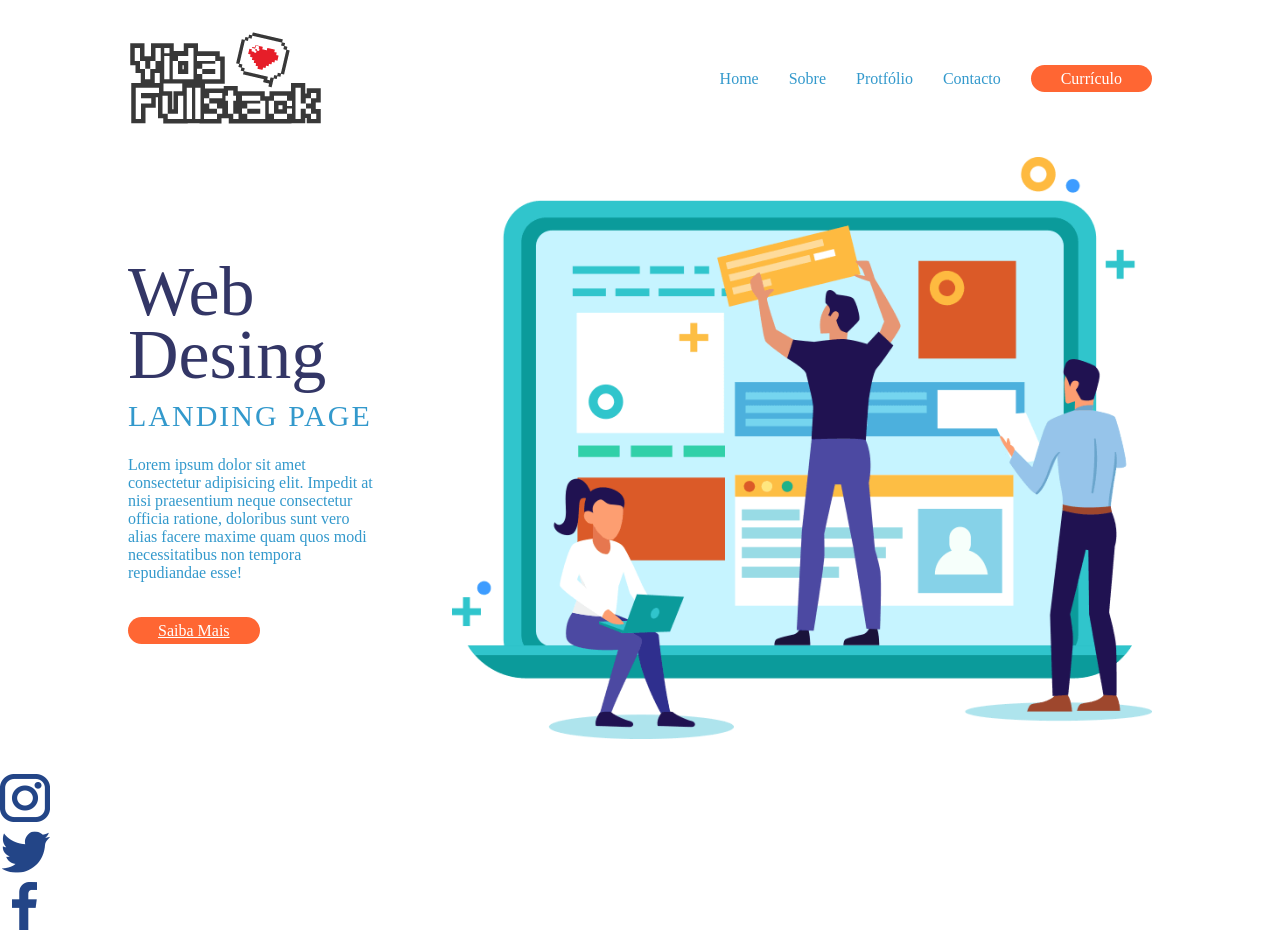
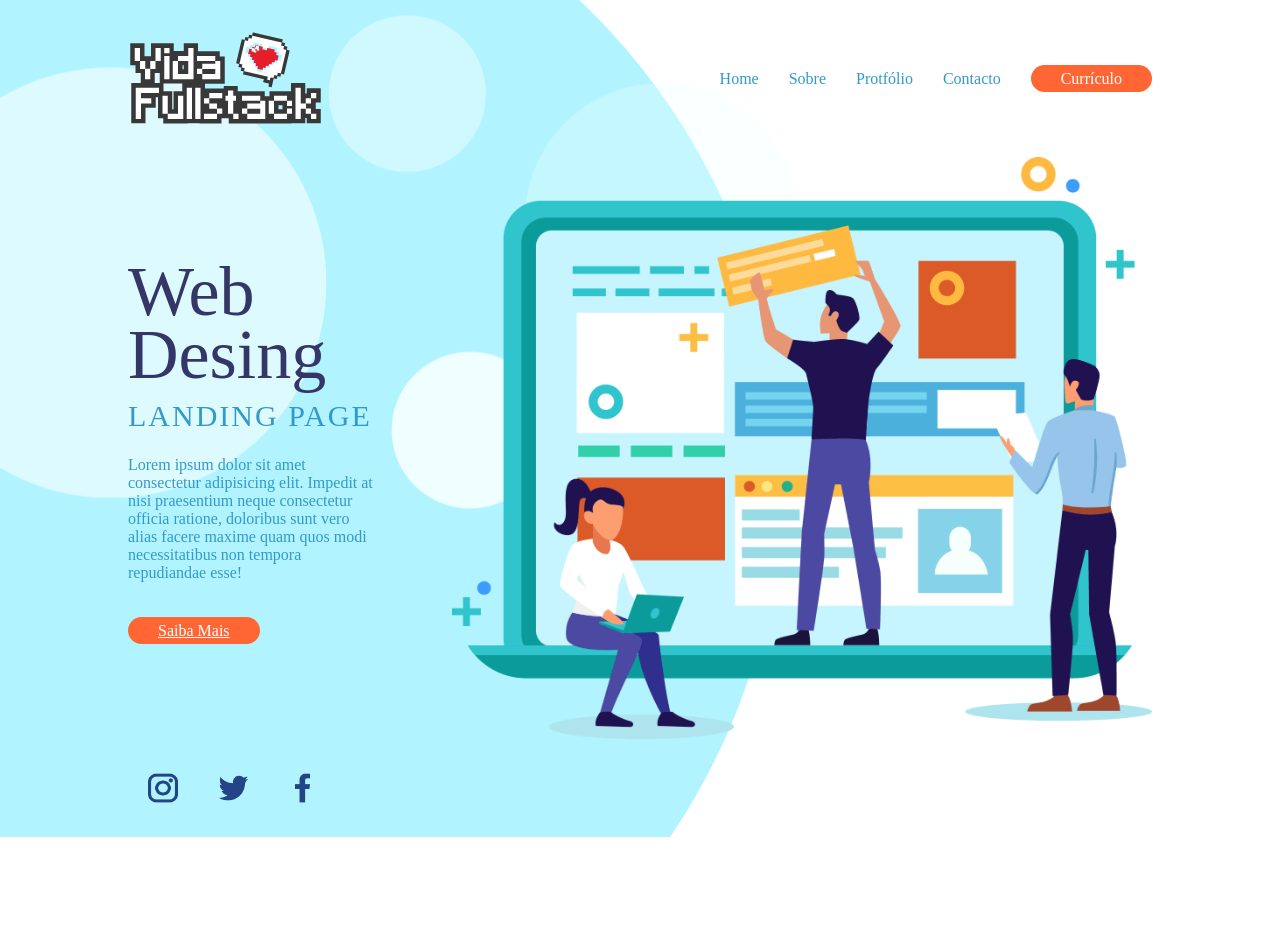
Before and after one commit to elispiano/Projeto, a plain HTML site: page index.html in a window 1280 px wide. After the commit the page ends 837 px from the top, so only its background shows below. Drawn offline with Linux system fonts and the light colour scheme.

Commit message:
Next pass

```diff
--- /dev/null
+++ b/assets/css/footer.css
@@ -0,0 +1,7 @@
+footer ul li{
+    margin: 0 20px 0;
+}
+
+footer ul li a img{
+    width: 30px;
+}
--- a/assets/css/header.css
+++ b/assets/css/header.css
@@ -5,7 +5,6 @@ header section{
 
 header nav ul{
     display: flex;
-    list-style: none;
     gap: 30px;
 }
 
--- a/assets/css/style.css
+++ b/assets/css/style.css
@@ -5,6 +5,7 @@
 @import url(header.css);
 @import url(buttons.css);
 @import url(main.css);
+@import url(footer.css);
 
 /* Reset Css */
 *{
@@ -15,13 +16,19 @@
     font-optical-sizing: auto;
     font-weight: 300;
     font-style: normal;
-
     box-sizing: border-box;
     font: inherit;
     vertical-align: baseline;
+    list-style: none;
 }
 
-.container {
+body{
+    background-image: url(../img/bolha-background.png);
+    background-repeat: no-repeat;
+    background-position: left center;
+    /* background-size: cover; */
+}
+.container{
     width: 1024px;
     margin: 30px auto;
     display: flex;
--- a/index.html
+++ b/index.html
@@ -45,8 +45,8 @@
         </section>
     </main>
 
-    <footer>
-        <ul>
+    <footer class="container">
+        <ul class="row">
             <li><a href="#">
                 <img src="assets/img/logo-insta.png" alt="Instagran Logo">
             </a></li>
```
